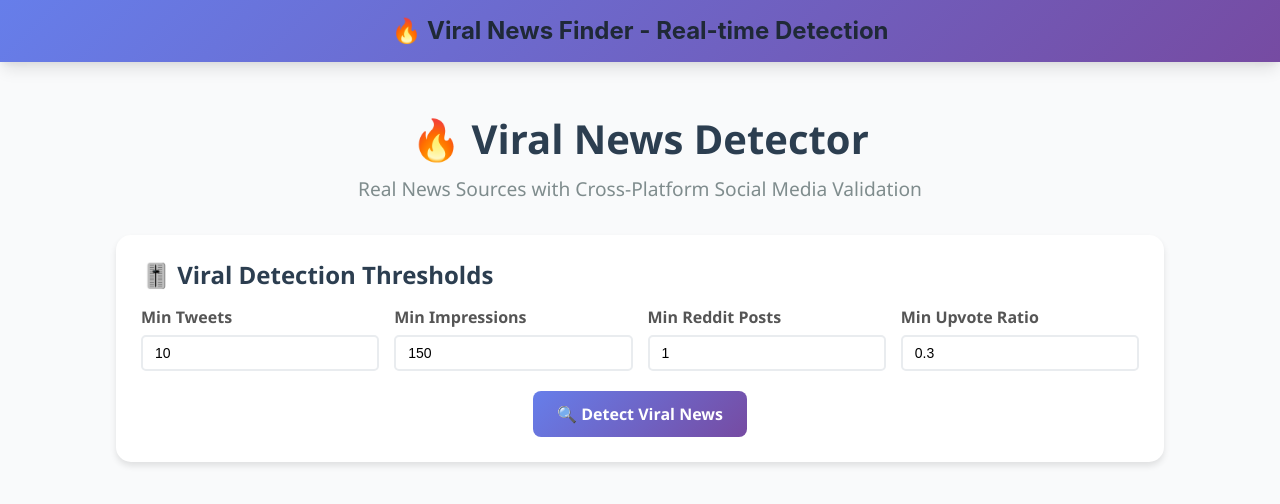
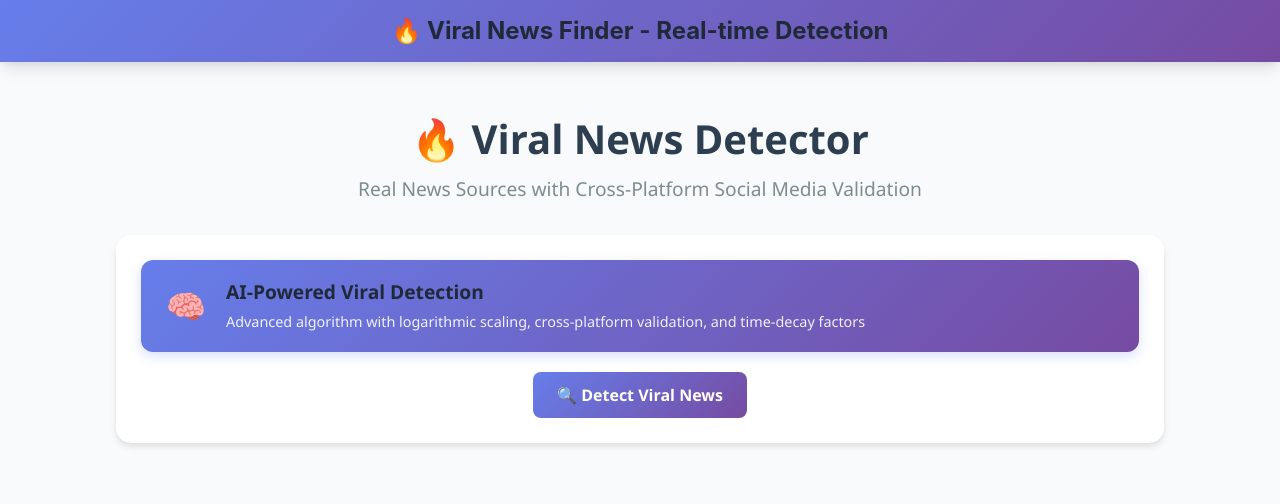
Before and after one commit to RishiRajRao/trend-finder-v2, a Vue app in the folder client/: page / in a window 1280 px wide. Shown: the top 504 px of the page. Built offline with nearby package versions, Linux system fonts and the light colour scheme.

Commit message:
fix: manual impression

```diff
--- a/client/src/views/ViralNewsV2.vue
+++ b/client/src/views/ViralNewsV2.vue
@@ -8,45 +8,15 @@
     </div>
 
     <div class="controls">
-      <div class="threshold-controls">
-        <h3>🎚️ Viral Detection Thresholds</h3>
-        <div class="threshold-grid">
-          <div class="threshold-item">
-            <label>Min Tweets</label>
-            <input
-              v-model.number="thresholds.minTweets"
-              type="number"
-              min="1"
-              max="500"
-            />
-          </div>
-          <div class="threshold-item">
-            <label>Min Impressions</label>
-            <input
-              v-model.number="thresholds.minImpressions"
-              type="number"
-              min="1"
-              max="1000"
-            />
-          </div>
-          <div class="threshold-item">
-            <label>Min Reddit Posts</label>
-            <input
-              v-model.number="thresholds.minRedditPosts"
-              type="number"
-              min="1"
-              max="100"
-            />
-          </div>
-          <div class="threshold-item">
-            <label>Min Upvote Ratio</label>
-            <input
-              v-model.number="thresholds.minUpvoteRatio"
-              type="number"
-              min="0"
-              max="1"
-              step="0.1"
-            />
+      <div class="algorithm-info">
+        <div class="algorithm-badge">
+          <span class="badge-icon">🧠</span>
+          <div class="badge-content">
+            <h3>AI-Powered Viral Detection</h3>
+            <p>
+              Advanced algorithm with logarithmic scaling, cross-platform
+              validation, and time-decay factors
+            </p>
           </div>
         </div>
       </div>
@@ -302,12 +272,6 @@ export default {
       hasSearched: false,
       viralNews: [],
       totalAnalyzed: 0,
-      thresholds: {
-        minTweets: 10,
-        minImpressions: 150,
-        minRedditPosts: 1,
-        minUpvoteRatio: 0.3,
-      },
     };
   },
   computed: {
@@ -633,34 +597,38 @@ export default {
   margin-bottom: 30px;
 }
 
-.threshold-controls h3 {
-  color: #2c3e50;
-  margin-bottom: 15px;
-}
-
-.threshold-grid {
-  display: grid;
-  grid-template-columns: repeat(auto-fit, minmax(200px, 1fr));
-  gap: 15px;
+.algorithm-info {
   margin-bottom: 20px;
 }
 
-.threshold-item {
+.algorithm-badge {
   display: flex;
-  flex-direction: column;
+  align-items: center;
+  gap: 15px;
+  background: linear-gradient(135deg, #667eea 0%, #764ba2 100%);
+  color: white;
+  padding: 20px;
+  border-radius: 12px;
+  box-shadow: 0 4px 12px rgba(102, 126, 234, 0.25);
 }
 
-.threshold-item label {
-  font-weight: 600;
-  color: #555;
-  margin-bottom: 5px;
+.badge-icon {
+  font-size: 2rem;
+  min-width: 50px;
+  text-align: center;
 }
 
-.threshold-item input {
-  padding: 8px 12px;
-  border: 2px solid #e9ecef;
-  border-radius: 5px;
-  font-size: 14px;
+.badge-content h3 {
+  margin: 0 0 8px 0;
+  font-size: 1.2rem;
+  font-weight: 600;
+}
+
+.badge-content p {
+  margin: 0;
+  font-size: 0.9rem;
+  opacity: 0.9;
+  line-height: 1.4;
 }
 
 .action-buttons {
@@ -933,8 +901,10 @@ export default {
     grid-template-columns: 1fr;
   }
 
-  .threshold-grid {
-    grid-template-columns: 1fr;
+  .algorithm-badge {
+    flex-direction: column;
+    text-align: center;
+    gap: 10px;
   }
 
   .action-buttons {
```
Also changed, not shown: 1 other file (tests, documents, lock files or other folders).
